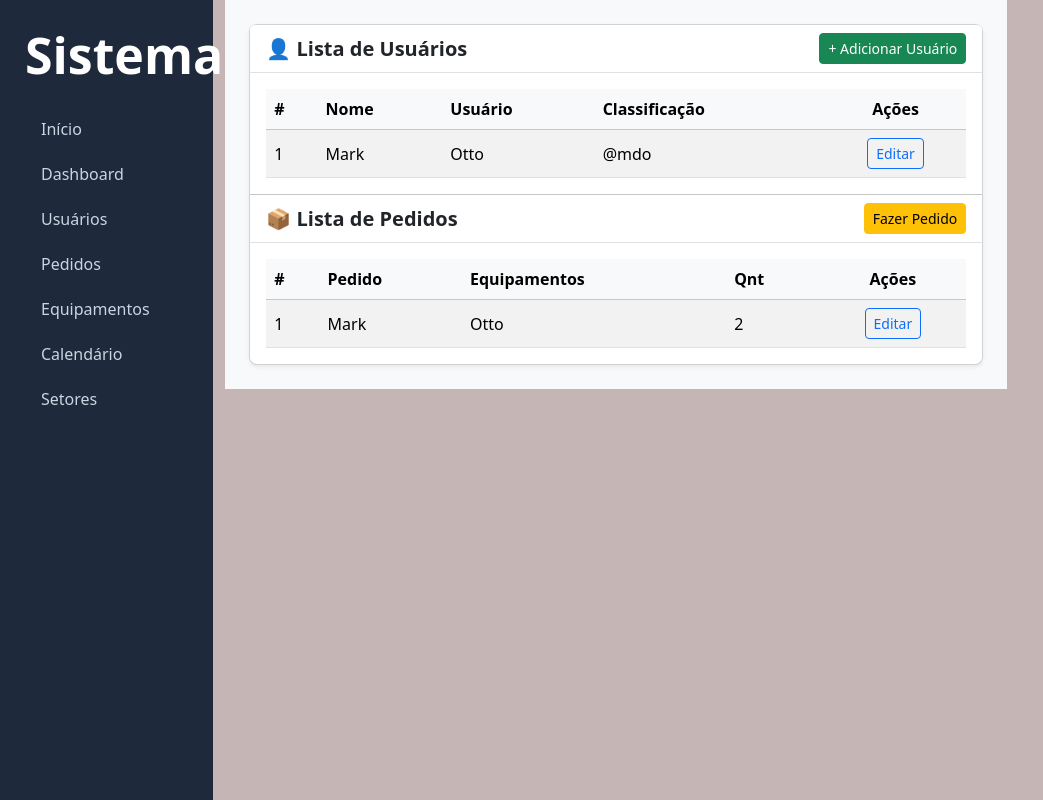
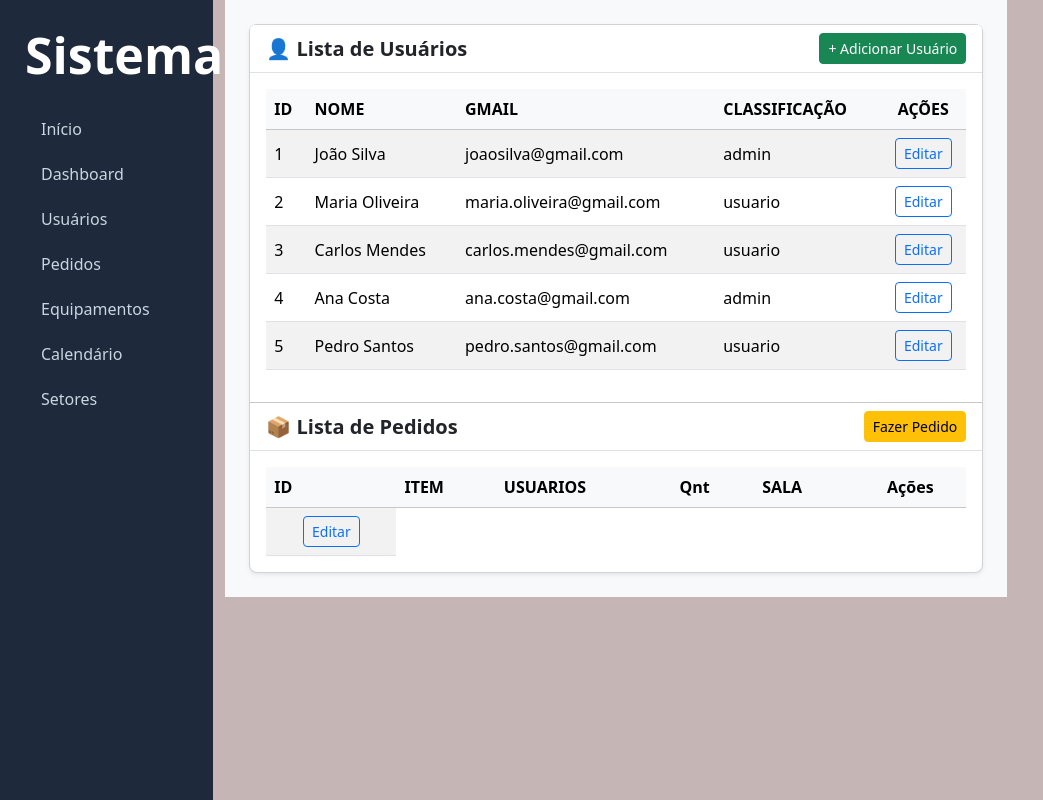
Before and after one commit to AlexAlves-10/pi-chamados, a Next.js app: page /gerenciador_usuarios in a window 1280 px wide. Shown: the whole page, without its empty margins (0-1043 px from the left). Built offline with nearby package versions, Linux system fonts and the light colour scheme.

Commit message:
atualizacao da lista
melhorei a tabela, usando oque aprendi de "const"

```diff
--- a/app/dashboard/page.js
+++ b/app/dashboard/page.js
@@ -1,4 +1,5 @@
 import Link from "next/link";
+
 
 export default function Pedidos() {
     return (
--- a/app/gerenciador_usuarios/page.js
+++ b/app/gerenciador_usuarios/page.js
@@ -1,4 +1,75 @@
+
 import "./Gerenciador_usuarios.css";
+const listaPedidos = [
+    {
+        id: 1,
+        item: "Caderno",
+        usuario: "João Silva",
+        quantidade: 2,
+        sala: 101
+    },
+    {
+        id: 2,
+        item: "Caneta",
+        usuario: "Maria Oliveira",
+        quantidade: 5,
+        sala: 203
+    },
+    {
+        id: 3,
+        item: "Livro",
+        usuario: "Carlos Mendes",
+        quantidade: 1,
+        sala: 305
+    },
+    {
+        id: 4,
+        item: "Lápis",
+        usuario: "Ana Costa",
+        quantidade: 10,
+        sala: 102
+    },
+    {
+        id: 5,
+        item: "Apagador",
+        usuario: "Pedro Santos",
+        quantidade: 1,
+        sala: 210
+    }
+];
+
+const listaUsuarios = [
+    {
+        id: 1,
+        nome: "João Silva",
+        email: "joaosilva@gmail.com",
+        status: "admin"
+    },
+    {
+        id: 2,
+        nome: "Maria Oliveira",
+        email: "maria.oliveira@gmail.com",
+        status: "usuario"
+    },
+    {
+        id: 3,
+        nome: "Carlos Mendes",
+        email: "carlos.mendes@gmail.com",
+        status: "usuario"
+    },
+    {
+        id: 4,
+        nome: "Ana Costa",
+        email: "ana.costa@gmail.com",
+        status: "admin"
+    },
+    {
+        id: 5,
+        nome: "Pedro Santos",
+        email: "pedro.santos@gmail.com",
+        status: "usuario"
+    }
+];
 
 export default function GerenciadorUsuarios() {
     return (
@@ -15,34 +86,40 @@ export default function GerenciadorUsuarios() {
                 </div>
 
                 <div className="card-body">
-                    <table className="table table-striped table-hover align-middle mb-0">
+                    <table className="table table-striped table-hover align-middle">
                         <thead className="table-light">
                             <tr>
-                                <th>#</th>
-                                <th>Nome</th>
-                                <th>Usuário</th>
-                                <th>Classificação</th>
-                                <th className="text-center">Ações</th>
+                                <th scope="col">ID</th>
+                                <th scope="col">NOME</th>
+                                <th scope="col">GMAIL</th>
+                                <th scope="col">CLASSIFICAÇÃO</th>
+                                <th scope="col" className="text-center">AÇÕES</th>
                             </tr>
                         </thead>
+
                         <tbody>
+                            {listaUsuarios.map(usuario =>
                                 <tr>
-                                <td>1</td>
-                                <td>Mark</td>
-                                <td>Otto</td>
-                                <td>@mdo</td>
+                                    <td>{usuario.id}</td>
+                                    <td>{usuario.nome}</td>
+                                    <td>{usuario.email}</td>
+                                    <td>{usuario.status}</td>
                                     <td className="text-center">
                                         <button className="btn btn-outline-primary btn-sm">
                                             Editar
                                         </button>
                                     </td>
                                 </tr>
+                            )}
                         </tbody>
                     </table>
                 </div>
 
                 {/* DIVISOR VISUAL */}
                 <hr className="my-0" />
+
+
+
 
                 {/* HEADER PEDIDOS */}
                 <div className="card-header bg-white d-flex justify-content-between align-items-center border-bottom">
@@ -56,19 +133,19 @@ export default function GerenciadorUsuarios() {
                     <table className="table table-striped table-hover align-middle mb-0">
                         <thead className="table-light">
                             <tr>
-                                <th>#</th>
-                                <th>Pedido</th>
-                                <th>Equipamentos</th>
+                                <th>ID</th>
+                                <th>ITEM</th>
+                                <th>USUARIOS</th>
                                 <th>Qnt</th>
+                                <th>SALA</th>
+
                                 <th className="text-center">Ações</th>
                             </tr>
                         </thead>
                         <tbody>
+
                             <tr>
-                                <td>1</td>
-                                <td>Mark</td>
-                                <td>Otto</td>
-                                <td>2</td>
+
                                 <td className="text-center">
                                     <button className="btn btn-outline-primary btn-sm">
                                         Editar
```
Lines whose indentation alone changed are shown as unchanged.
